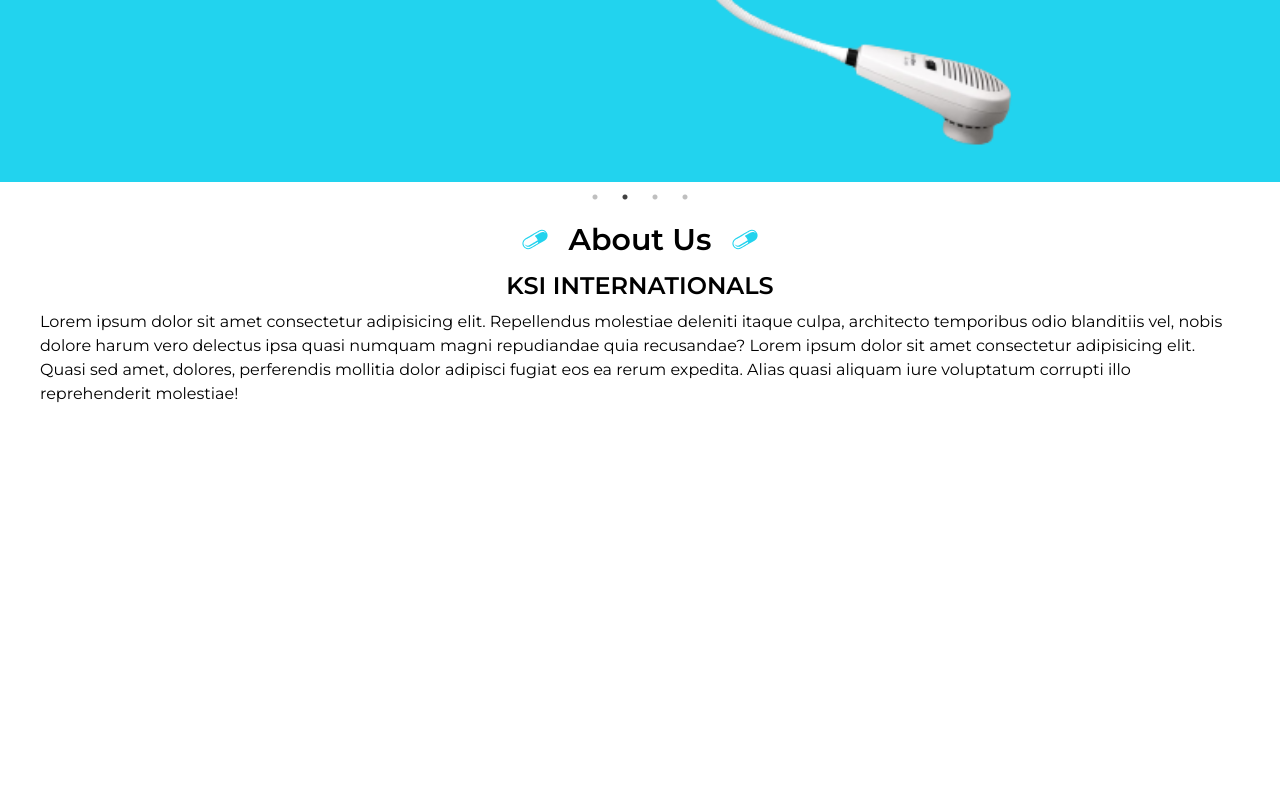
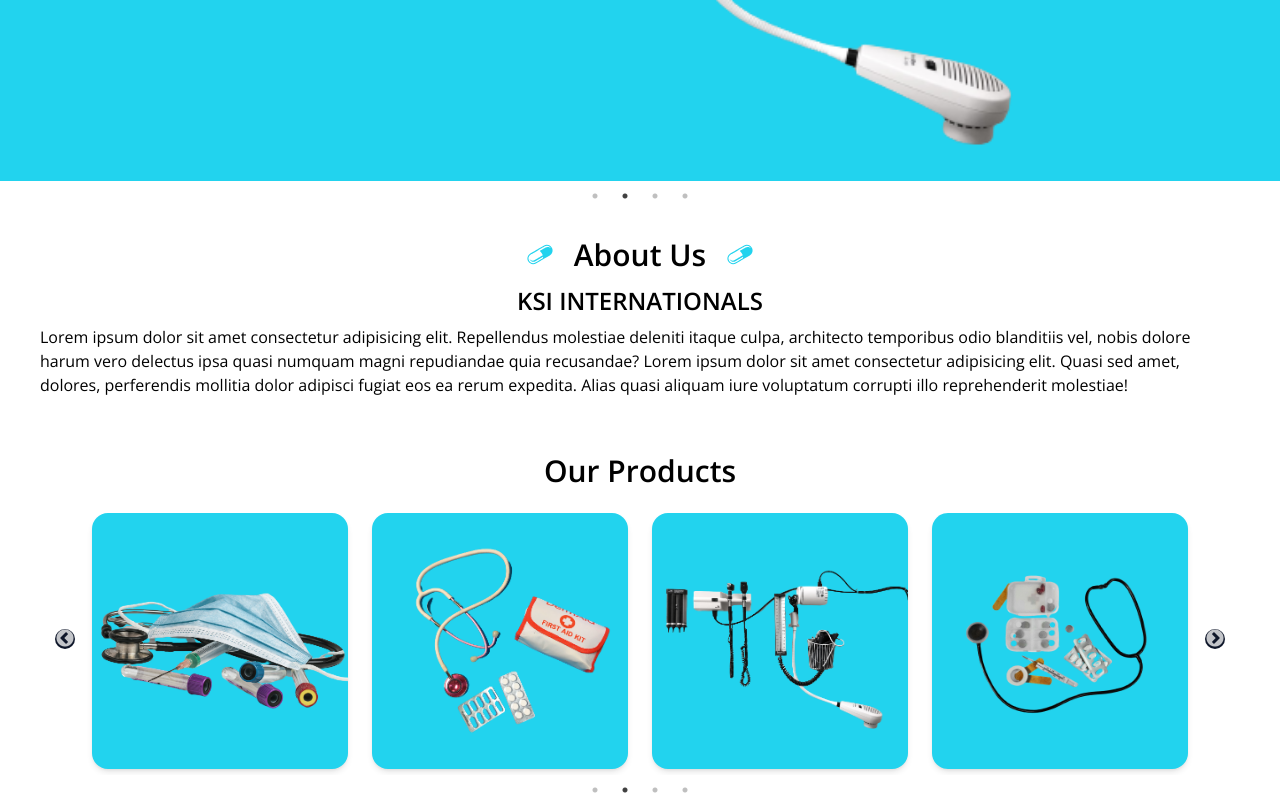
Before and after one commit to ashimmaharjan/ksi-international, a React (Create React App) app: page / in a window 1280 px wide. Shown: the part 577-1377 px from the top of the page. Before the commit the page ends 983 px from the top, so only its background shows below. Built offline with nearby package versions, Linux system fonts and the light colour scheme.

Commit message:
Our Products Slider Added

```diff
--- a/public/index.html
+++ b/public/index.html
@@ -24,19 +24,12 @@
     -->
   <link rel="preconnect" href="https://fonts.googleapis.com">
   <link rel="preconnect" href="https://fonts.gstatic.com" crossorigin>
-  <link
-    href="https://fonts.googleapis.com/css2?family=Montserrat:ital,wght@0,100;0,200;0,300;0,400;0,500;0,600;0,700;0,800;0,900;1,100;1,200;1,300;1,400;1,500;1,600;1,700;1,800;1,900&display=swap"
-    rel="stylesheet">
   <title>KSI International</title>
 
   <style>
     html {
       scroll-behavior: smooth;
       overflow-x: hidden;
-    }
-
-    body {
-      font-family: 'Montserrat', sans-serif;
     }
   </style>
 </head>
--- a/src/App.js
+++ b/src/App.js
@@ -1,6 +1,7 @@
 import Navbar from './components/Navbar';
 import ImageSlider from './components/ImageSlider';
 import AboutUs from './components/AboutUs';
+import OurProducts from './components/OurProducts';
 import "slick-carousel/slick/slick.css";
 import "slick-carousel/slick/slick-theme.css";
 
@@ -9,9 +10,13 @@
     <div className="App">
       <header>
         <Navbar></Navbar>
+      </header>
+
+      <section id='content' className='space-y-14'>
         <ImageSlider></ImageSlider>
         <AboutUs></AboutUs>
-      </header>
+        <OurProducts></OurProducts>
+      </section>
     </div>
   );
 }
--- a/src/components/AboutUs.js
+++ b/src/components/AboutUs.js
@@ -3,7 +3,7 @@
 const AboutUs = () => {
     return (
         <section className="px-10">
-            <div className="mt-10">
+            <div>
                 <div className='flex items-center justify-center space-x-5'>
                     <GiPill className='w-7 h-7' style={{ color: "#22d3ee" }} />
                     <h1 className="text-center text-3xl font-semibold"> About Us</h1>
--- /dev/null
+++ b/src/components/OurProducts.js
@@ -0,0 +1,12 @@
+import ProductSlider from "./ProductsSlider";
+
+const OurProducts = () => {
+    return (
+        <section>
+            <h1 className="text-center text-3xl font-semibold"> Our Products </h1>
+            <ProductSlider />
+        </section>
+    );
+}
+
+export default OurProducts;
--- /dev/null
+++ b/src/components/ProductsSlider.js
@@ -0,0 +1,101 @@
+
+import Slider from "react-slick";
+import Equipment1 from '../images/equipment-1.png'
+import Equipment2 from '../images/equipment-2.png'
+import Equipment3 from '../images/equipment-3.png'
+import Equipment4 from '../images/equipment-4.png'
+
+function SampleNextArrow(props) {
+    const { className, style, onClick } = props;
+    return (
+        <div
+            className={className}
+            style={{ ...style, display: "block", background: "#0f172a", borderRadius: '10px', marginTop: '-5px' }}
+            onClick={onClick}
+        />
+    );
+}
+function SamplePrevArrow(props) {
+    const { className, style, onClick } = props;
+    return (
+        <div
+            className={className}
+            style={{ ...style, display: "block", background: "#0f172a", borderRadius: '10px', marginTop: '-5px' }}
+            onClick={onClick}
+        />
+    );
+}
+
+const ProductSlider = () => {
+
+    const settings = {
+        dots: true,
+        arrows: true,
+        infinite: true,
+        draggable: true,
+        autoplay: true,
+        autoplaySpeed: 3000,
+        speed: 1000,
+        slidesToShow: 4,
+        slidesToScroll: 2,
+        initialSlide: 0,
+        nextArrow: <SampleNextArrow />,
+        prevArrow: <SamplePrevArrow />,
+        responsive: [
+            {
+                breakpoint: 1024,
+                settings: {
+                    slidesToShow: 3,
+                    slidesToScroll: 3,
+                    infinite: true,
+                    dots: true,
+                }
+            },
+            {
+                breakpoint: 600,
+                settings: {
+                    slidesToShow: 2,
+                    slidesToScroll: 2,
+                    initialSlide: 2,
+                }
+            },
+            {
+                breakpoint: 480,
+                settings: {
+                    slidesToShow: 1,
+                    slidesToScroll: 1,
+                    arrow: false,
+                }
+            }
+        ]
+    };
+
+    const products = [
+        { productId: '1', photo: Equipment1 },
+        { productId: '2', photo: Equipment2 },
+        { productId: '3', photo: Equipment3 },
+        { productId: '4', photo: Equipment4 },
+        { productId: '5', photo: Equipment2 },
+        { productId: '6', photo: Equipment1 },
+        { productId: '7', photo: Equipment4 },
+        { productId: '8', photo: Equipment3 },
+    ];
+
+    return (
+        <div className="mt-6 px-3 md:px-10 lg:px-20">
+            <Slider {...settings}>
+                {
+                    products.map((product) => (
+                        <div key={product.productId} className="px-3">
+                            <div className="w-full h-64 overflow-hidden shadow-md rounded-2xl" style={{ background: '#22d3ee' }}>
+                                <img src={product.photo} className="object-contain w-full h-64" alt="" />
+                            </div>
+                        </div>
+                    ))
+                }
+            </Slider>
+        </div>
+    );
+}
+
+export default ProductSlider;
--- a/src/index.css
+++ b/src/index.css
@@ -1,3 +1,11 @@
+@import url('https://fonts.googleapis.com/css2?family=Open+Sans:ital,wght@0,300;0,400;0,500;0,600;0,700;0,800;1,300;1,400;1,500;1,600;1,700;1,800&display=swap');
+
+* {
+  margin: 0;
+  padding: 0;
+  font-family: 'Open Sans', sans-serif;
+}
+
 .slick-slide div {
   outline: none;
 }
```
